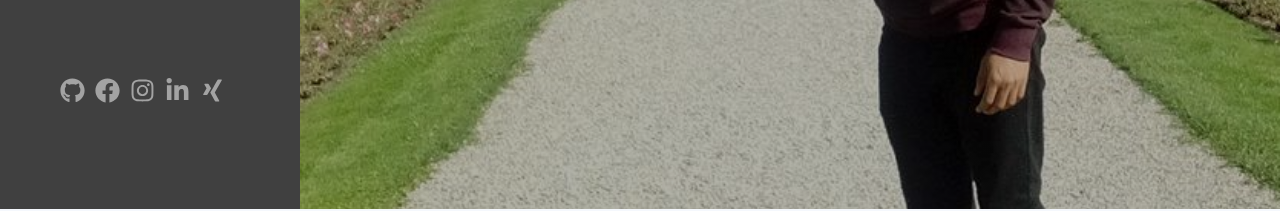
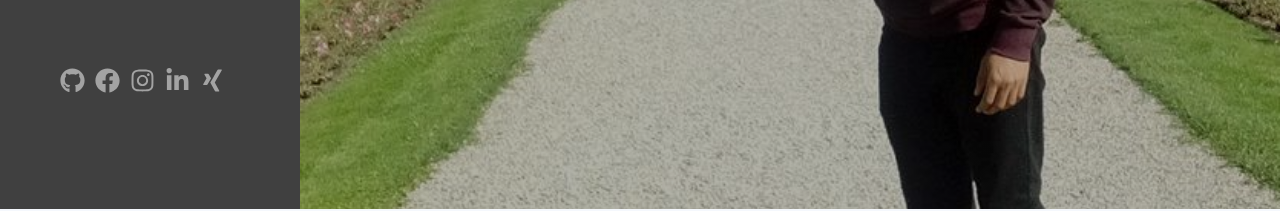
Before and after one commit to KamalByanjankar/PortfolioWebsite, a React (Create React App) app: page / in a window 1280 px wide. Shown: the part 591-802 px from the top of the page. Built offline with nearby package versions, Linux system fonts and the light colour scheme.

Commit message:
css edited

```diff
--- a/src/components/Social/Social.css
+++ b/src/components/Social/Social.css
@@ -12,7 +12,7 @@
   font-size: 25px;
   color: rgb(163, 163, 163);
   position: relative;
-  top: 0;
+  top: -10px;
 }
 
 .social a:hover {
```
